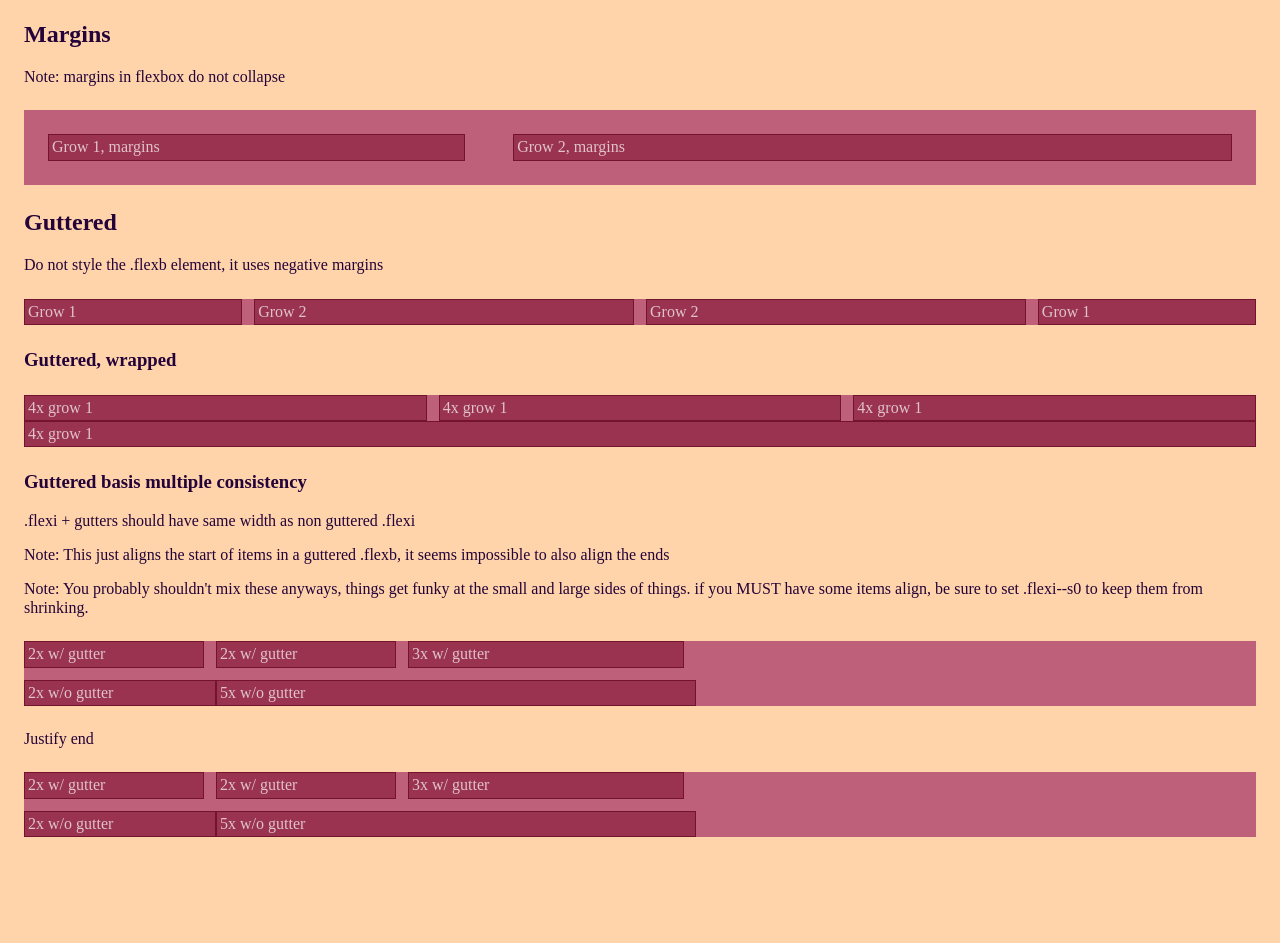
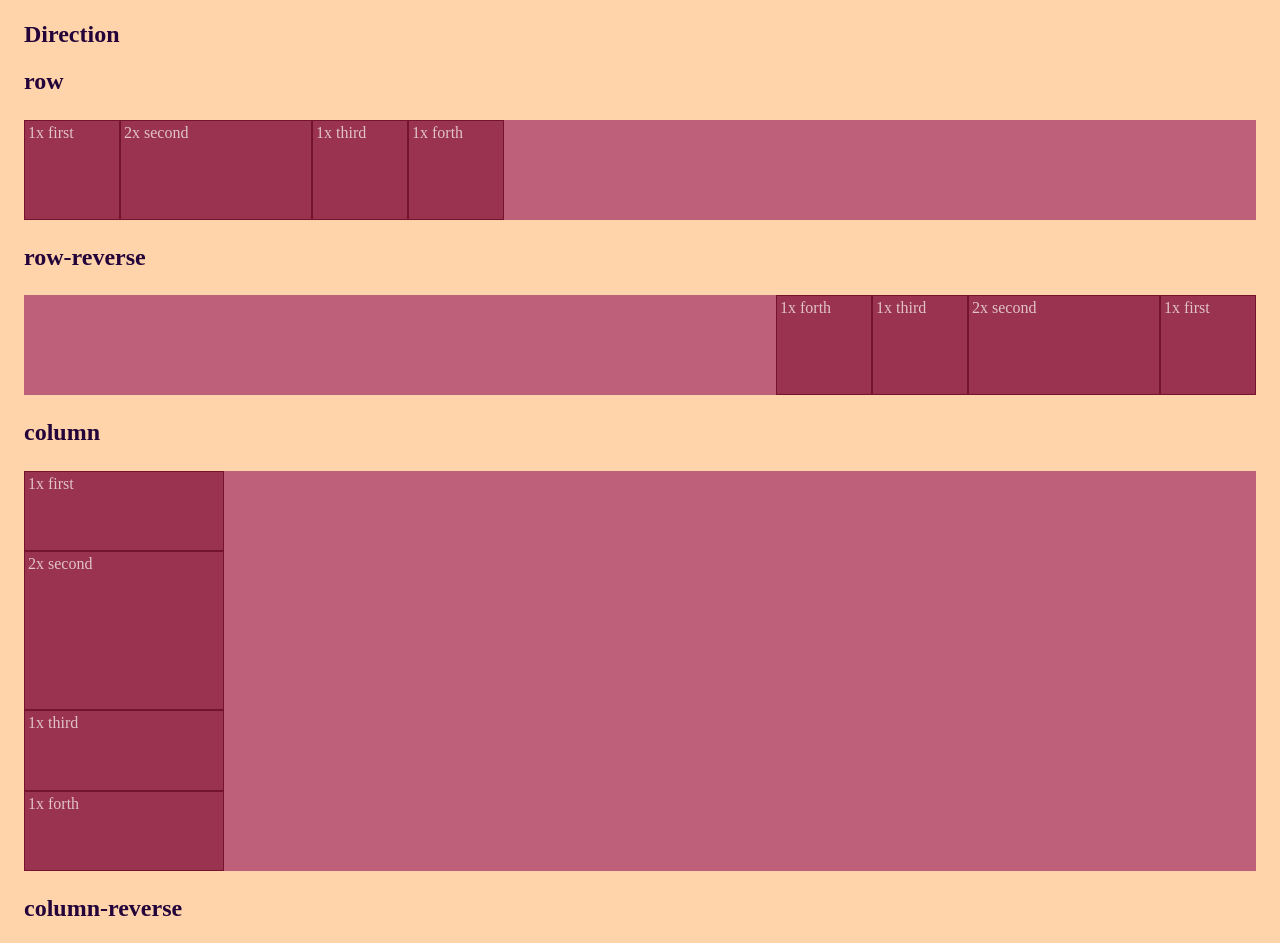
Before and after one commit to jonotron/muscles.css, a website: page example/index.html in a window 1280 px wide. Shown: the part 3400-4343 px from the top of the page. Before the commit the page ends 4285 px from the top, so only its background shows below. Drawn offline with nearby package versions, Linux system fonts and the light colour scheme.

Commit message:
direction modifiers

```diff
--- a/example/index.html
+++ b/example/index.html
@@ -117,42 +117,42 @@
     <h2>Flex align-content</h2>
     <p>Note: this only make sense to use when wrapped</p>
     <h3>start</h3>
-    <div class="flexb flexb--ac-start flexb--wrap container container--tall">
+    <div class="flexb flexb--ac-start flexb--wrap container container--short">
       <div class="box flexi--b1x">1x</div>
       <div class="box flexi--b2x">2x</div>
       <div class="box flexi--b12x">12x</div>
     </div>
 
     <h3>end</h3>
-    <div class="flexb flexb--ac-end flexb--wrap container container--tall">
+    <div class="flexb flexb--ac-end flexb--wrap container container--short">
       <div class="box flexi--b1x">1x</div>
       <div class="box flexi--b2x">2x</div>
       <div class="box flexi--b12x">12x</div>
     </div>
 
     <h3>center</h3>
-    <div class="flexb flexb--ac-center flexb--wrap container container--tall">
+    <div class="flexb flexb--ac-center flexb--wrap container container--short">
       <div class="box flexi--b1x">1x</div>
       <div class="box flexi--b2x">2x</div>
       <div class="box flexi--b12x">12x</div>
     </div>
 
     <h3>between</h3>
-    <div class="flexb flexb--ac-between flexb--wrap container container--tall">
+    <div class="flexb flexb--ac-between flexb--wrap container container--short">
       <div class="box flexi--b1x">1x</div>
       <div class="box flexi--b2x">2x</div>
       <div class="box flexi--b12x">12x</div>
     </div>
 
     <h3>around</h3>
-    <div class="flexb flexb--ac-around flexb--wrap container container--tall">
+    <div class="flexb flexb--ac-around flexb--wrap container container--short">
       <div class="box flexi--b1x">1x</div>
       <div class="box flexi--b2x">2x</div>
       <div class="box flexi--b12x">12x</div>
     </div>
 
     <h3>stretch</h3>
-    <div class="flexb flexb--ac-stretch flexb--wrap  container container--tall">
+    <div class="flexb flexb--ac-stretch flexb--wrap  container container--short">
       <div class="box flexi--b1x">1x</div>
       <div class="box flexi--b2x">2x</div>
       <div class="box flexi--b12x">12x</div>
@@ -189,6 +189,41 @@
       <div class="box flexi--b5x">5x</div>
       <div class="box flexi--b6x">6x</div>
     </div>
+
+    <h2>Direction</h2>
+
+    <h2>row</h2>
+    <div class="flexb flexb--row container container--short">
+      <div class="box box--narrow flexi--b1x">1x first</div>
+      <div class="box box--narrow flexi--b2x">2x second</div>
+      <div class="box box--narrow flexi--b1x">1x third</div>
+      <div class="box box--narrow flexi--b1x">1x forth</div>
+    </div>
+
+    <h2>row-reverse</h2>
+    <div class="flexb flexb--row-reverse container container--short">
+      <div class="box box--narrow flexi--b1x">1x first</div>
+      <div class="box box--narrow flexi--b2x">2x second</div>
+      <div class="box box--narrow flexi--b1x">1x third</div>
+      <div class="box box--narrow flexi--b1x">1x forth</div>
+    </div>
+
+    <h2>column</h2>
+    <div class="flexb flexb--column container container--tall">
+      <div class="box box--narrow flexi--b1x">1x first</div>
+      <div class="box box--narrow flexi--b2x">2x second</div>
+      <div class="box box--narrow flexi--b1x">1x third</div>
+      <div class="box box--narrow flexi--b1x">1x forth</div>
+    </div>
+
+    <h2>column-reverse</h2>
+    <div class="flexb flexb--column-reverse container container--tall">
+      <div class="box box--narrow flexi--b1x">1x first</div>
+      <div class="box box--narrow flexi--b2x">2x second</div>
+      <div class="box box--narrow flexi--b1x">1x third</div>
+      <div class="box box--narrow flexi--b1x">1x forth</div>
+    </div>
+
 
     <h2>Margins</h2>
     <p>Note: margins in flexbox do not collapse</p>
--- a/example/styles.css
+++ b/example/styles.css
@@ -15,8 +15,12 @@ body {
   margin: 24px 0;
 }
 
+.container--short {
+  height: 100px;
+}
+
 .container--tall {
-  height: 100px;
+  height: 400px;
 }
 
 .box {
@@ -25,6 +29,10 @@ body {
   /*color: #E699AF;*/
   color: rgba(255,255,255,0.7);
   padding: 3px;
+}
+
+.box--narrow {
+  max-width: 200px;
 }
 
 .margins {
--- /dev/null
+++ b/muscles/flexbox.direction.css
@@ -0,0 +1,16 @@
+/* flexbox flex-direction modifiers */
+.flexb--row {
+  flex-direction: row;
+}
+
+.flexb--row-reverse {
+  flex-direction: row-reverse;
+}
+
+.flexb--column {
+  flex-direction: column;
+}
+
+.flexb--column-reverse {
+  flex-direction: column-reverse;
+}
--- a/muscles/muscles.css
+++ b/muscles/muscles.css
@@ -1,5 +1,6 @@
 @import "flexbox.css";
 @import "flexbox.wrap.css";
+@import "flexbox.direction.css";
 @import "flexbox.justify.css";
 @import "flexbox.align-items.css";
 @import "flexbox.align-content.css";
```
Also changed, not shown: dist/muscles.css.
